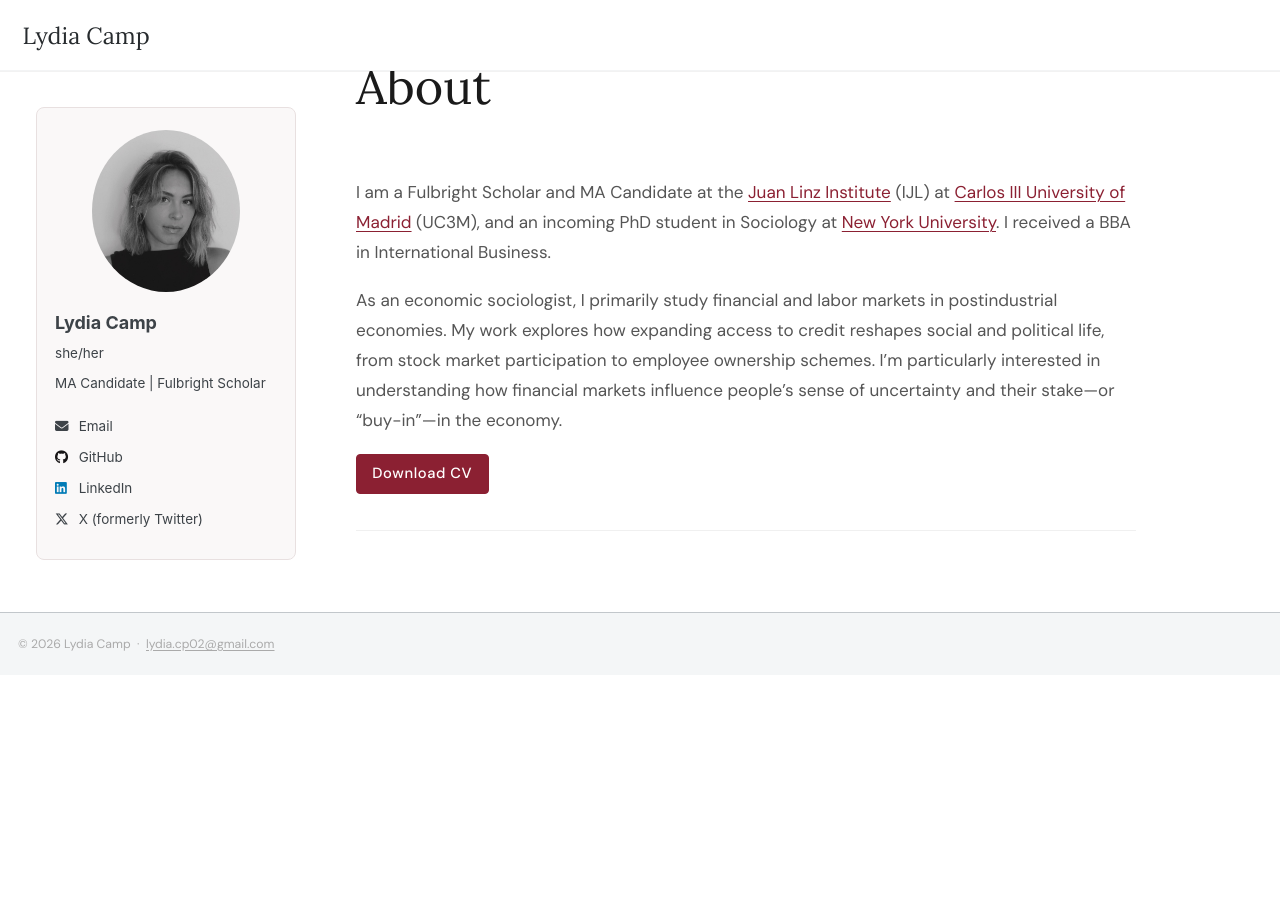
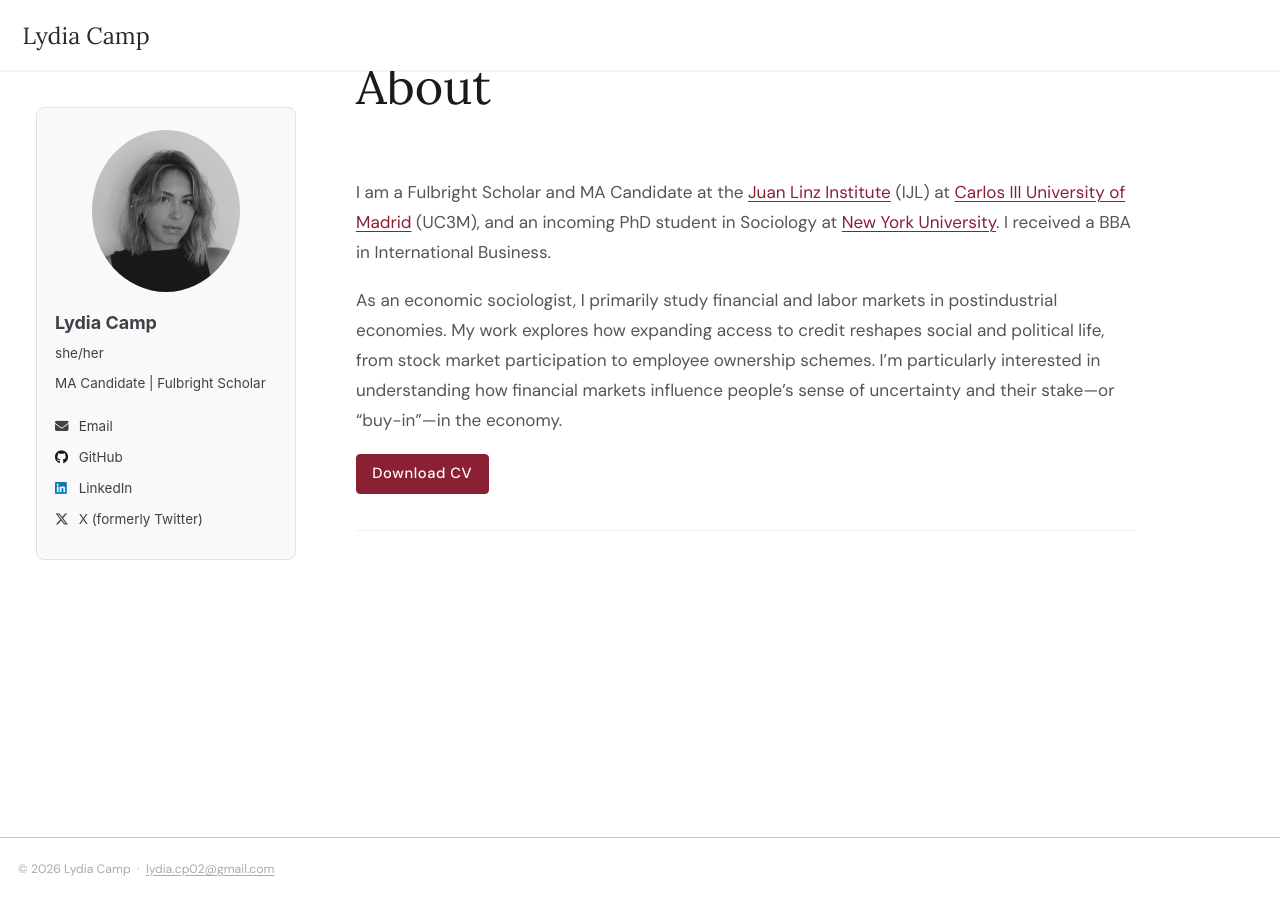
Before and after one commit to lydiagcamp/lydiagcamp.github.io, a Jekyll site: the page built from _pages/about.md, in a window 1280 px wide and 900 px high, scrolled down 63 px. Built offline with Jekyll 4.4.1, drawn with Linux system fonts in a browser that asks for light colours.

Commit message:
Fix footer: fixed to viewport bottom, always visible
Co-Authored-By: Claude Sonnet 4.6 <noreply@anthropic.com>

```diff
--- a/assets/css/custom.css
+++ b/assets/css/custom.css
@@ -211,9 +211,17 @@ body {
 }
 
 .page__footer {
-  position: relative !important;
-  flex-shrink: 0;
+  position: fixed !important;
+  bottom: 0 !important;
+  left: 0 !important;
+  width: 100% !important;
+  background: var(--global-bg-color, #fff) !important;
+  z-index: 5;
   margin-top: 0 !important;
+}
+
+#main {
+  padding-bottom: 2rem;
 }
 
 .page__footer-text {
```
